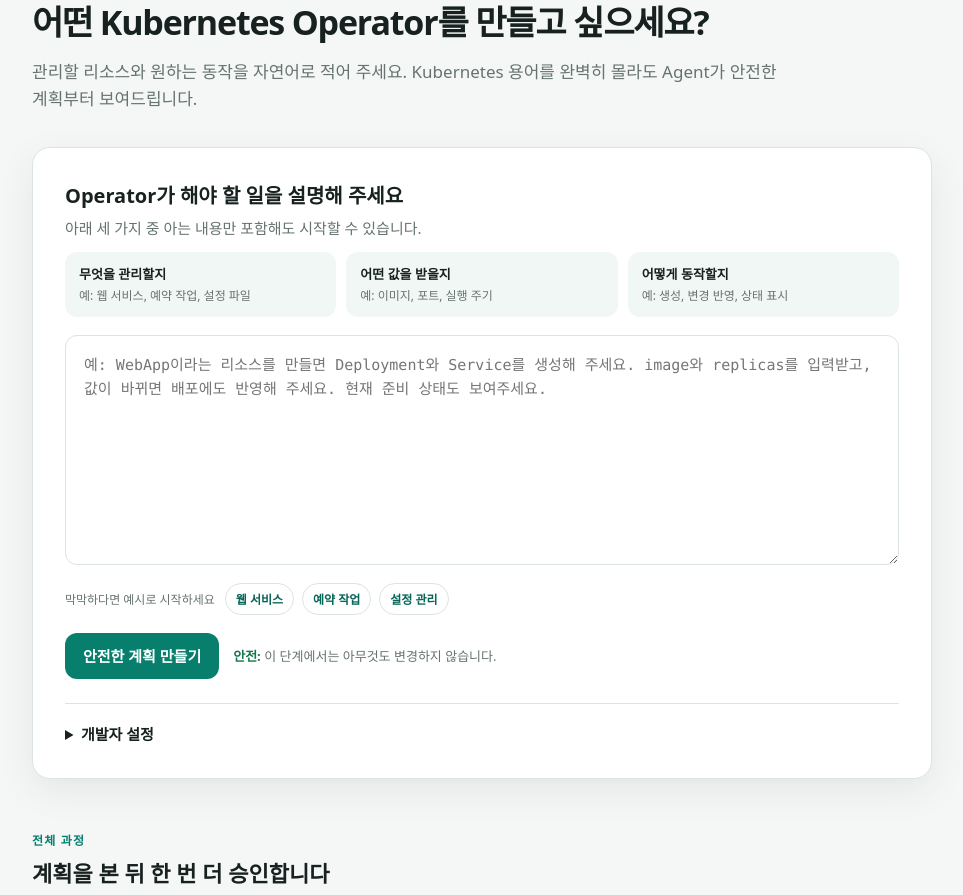
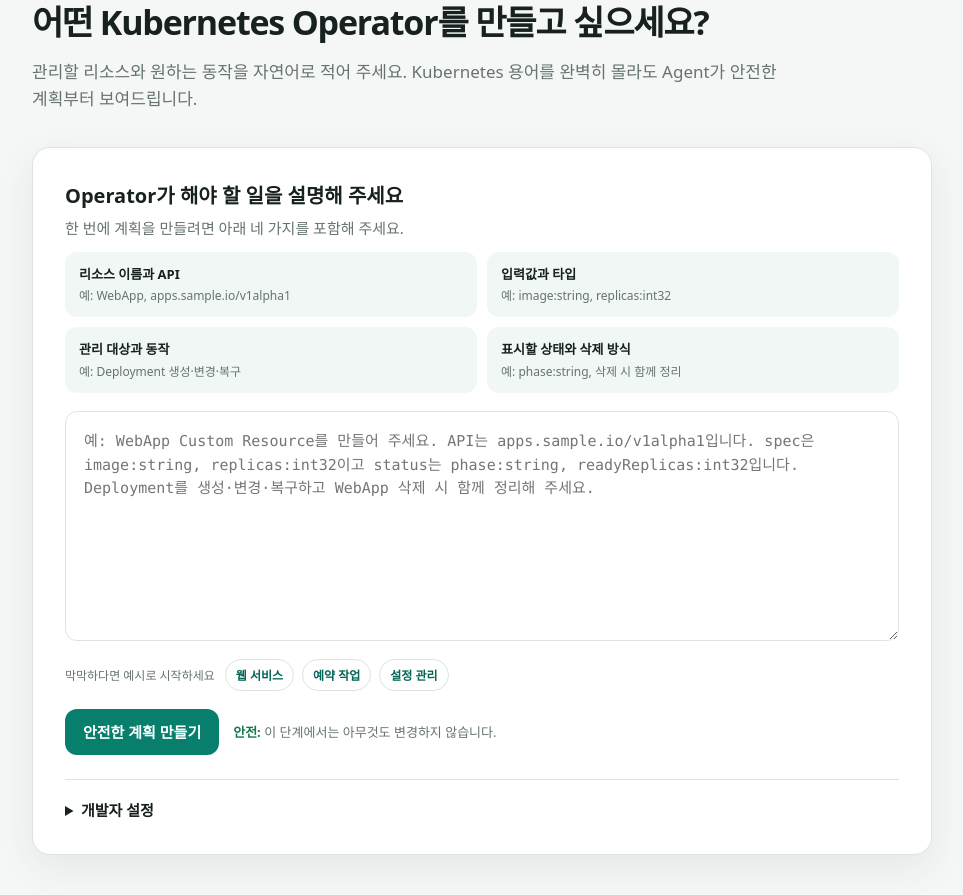
Before and after one commit to kuashi17/k8sagent, a FastAPI app: page / in a window 1280 px wide. Shown: the part 164-1059 px from the top of the page, without its empty margins (158-1121 px from the left). Run offline with FastAPI, Linux system fonts and the light colour scheme.

Commit message:
Explain minimum Operator requirements

```diff
--- a/web/static/styles.css
+++ b/web/static/styles.css
@@ -182,7 +182,7 @@ label small,
 
 .writing-hints {
   display: grid;
-  grid-template-columns: repeat(3, minmax(0, 1fr));
+  grid-template-columns: repeat(2, minmax(0, 1fr));
   gap: 10px;
   margin: 0 0 18px;
   padding: 0;
--- a/web/templates/base.html
+++ b/web/templates/base.html
@@ -4,7 +4,7 @@
     <meta charset="utf-8">
     <meta name="viewport" content="width=device-width, initial-scale=1">
     <title>{% block title %}Kubebuilder Agent{% endblock %}</title>
-    <link rel="stylesheet" href="{{ url_for('static', path='styles.css') }}?v=20260703-3">
+    <link rel="stylesheet" href="{{ url_for('static', path='styles.css') }}?v=20260703-4">
   </head>
   <body>
     <header class="site-header">
--- a/web/templates/index.html
+++ b/web/templates/index.html
@@ -20,19 +20,20 @@
         Operator가 해야 할 일을 설명해 주세요
       </label>
       <p class="field-help">
-        아래 세 가지 중 아는 내용만 포함해도 시작할 수 있습니다.
+        한 번에 계획을 만들려면 아래 네 가지를 포함해 주세요.
       </p>
       <ul class="writing-hints" aria-label="요구사항 작성 도움말">
-        <li><strong>무엇을 관리할지</strong><span>예: 웹 서비스, 예약 작업, 설정 파일</span></li>
-        <li><strong>어떤 값을 받을지</strong><span>예: 이미지, 포트, 실행 주기</span></li>
-        <li><strong>어떻게 동작할지</strong><span>예: 생성, 변경 반영, 상태 표시</span></li>
+        <li><strong>리소스 이름과 API</strong><span>예: WebApp, apps.sample.io/v1alpha1</span></li>
+        <li><strong>입력값과 타입</strong><span>예: image:string, replicas:int32</span></li>
+        <li><strong>관리 대상과 동작</strong><span>예: Deployment 생성·변경·복구</span></li>
+        <li><strong>표시할 상태와 삭제 방식</strong><span>예: phase:string, 삭제 시 함께 정리</span></li>
       </ul>
       <textarea
         id="requirement_text"
         name="requirement_text"
         spellcheck="false"
         aria-describedby="requirement-help"
-        placeholder="예: WebApp이라는 리소스를 만들면 Deployment와 Service를 생성해 주세요. image와 replicas를 입력받고, 값이 바뀌면 배포에도 반영해 주세요. 현재 준비 상태도 보여주세요."
+        placeholder="예: WebApp Custom Resource를 만들어 주세요. API는 apps.sample.io/v1alpha1입니다. spec은 image:string, replicas:int32이고 status는 phase:string, readyReplicas:int32입니다. Deployment를 생성·변경·복구하고 WebApp 삭제 시 함께 정리해 주세요."
       >{{ default_requirement }}</textarea>
 
       <div class="example-row" id="requirement-help">
--- a/web/test_app.py
+++ b/web/test_app.py
@@ -183,6 +183,12 @@ class AsyncWebRouteTest(unittest.IsolatedAsyncioTestCase):
         self.assertIn("안전한 계획 만들기", response.text)
         self.assertIn("<summary>개발자 설정</summary>", response.text)
         self.assertIn("막막하다면 예시로 시작하세요", response.text)
+        self.assertIn(
+            "한 번에 계획을 만들려면 아래 네 가지를 포함해 주세요.",
+            response.text,
+        )
+        self.assertIn("리소스 이름과 API", response.text)
+        self.assertIn("입력값과 타입", response.text)
         self.assertIn(">웹 서비스</button>", response.text)
         self.assertIn("API는 apps.sample.io/v1alpha1입니다.", response.text)
         self.assertIn("readyReplicas: int32", response.text)
```
